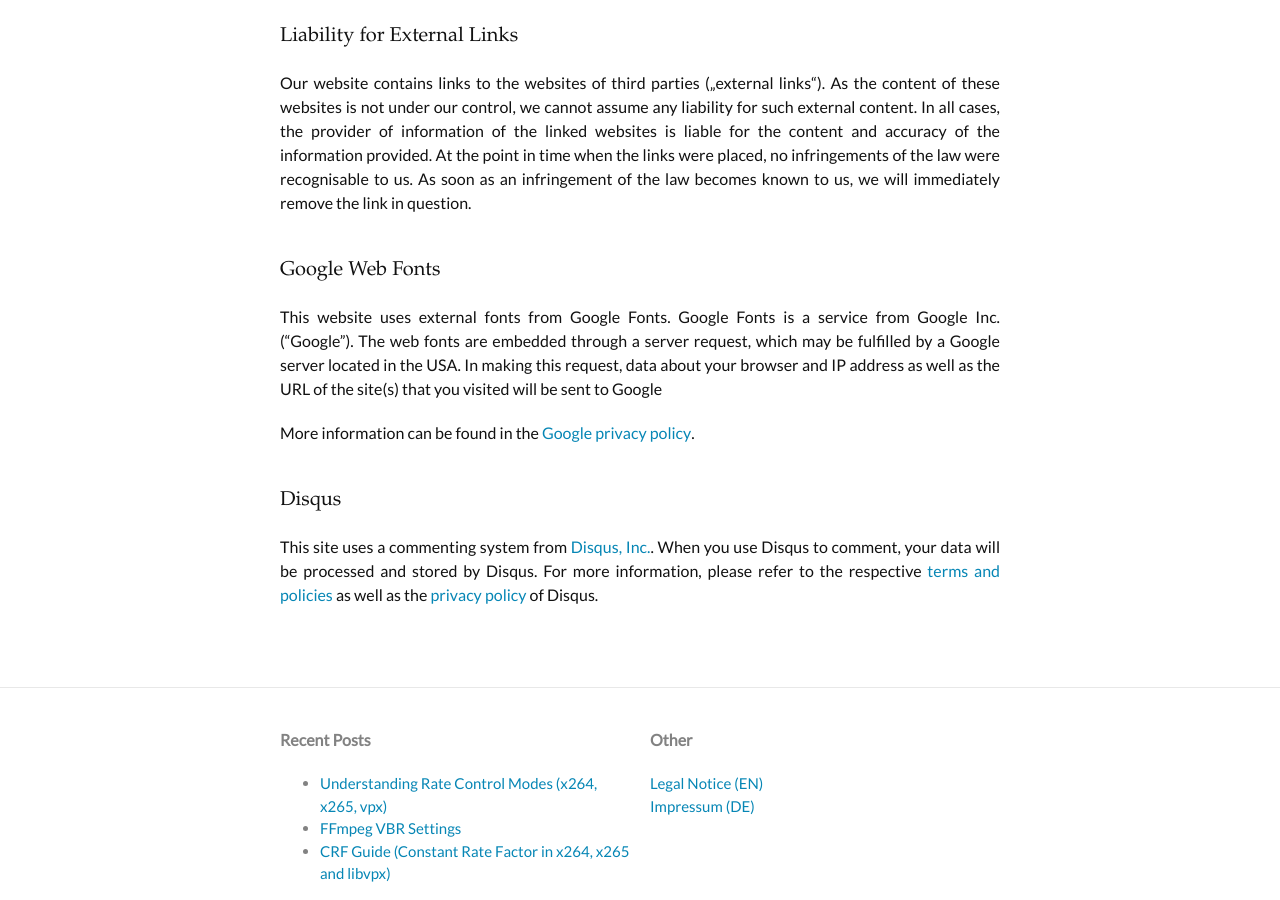
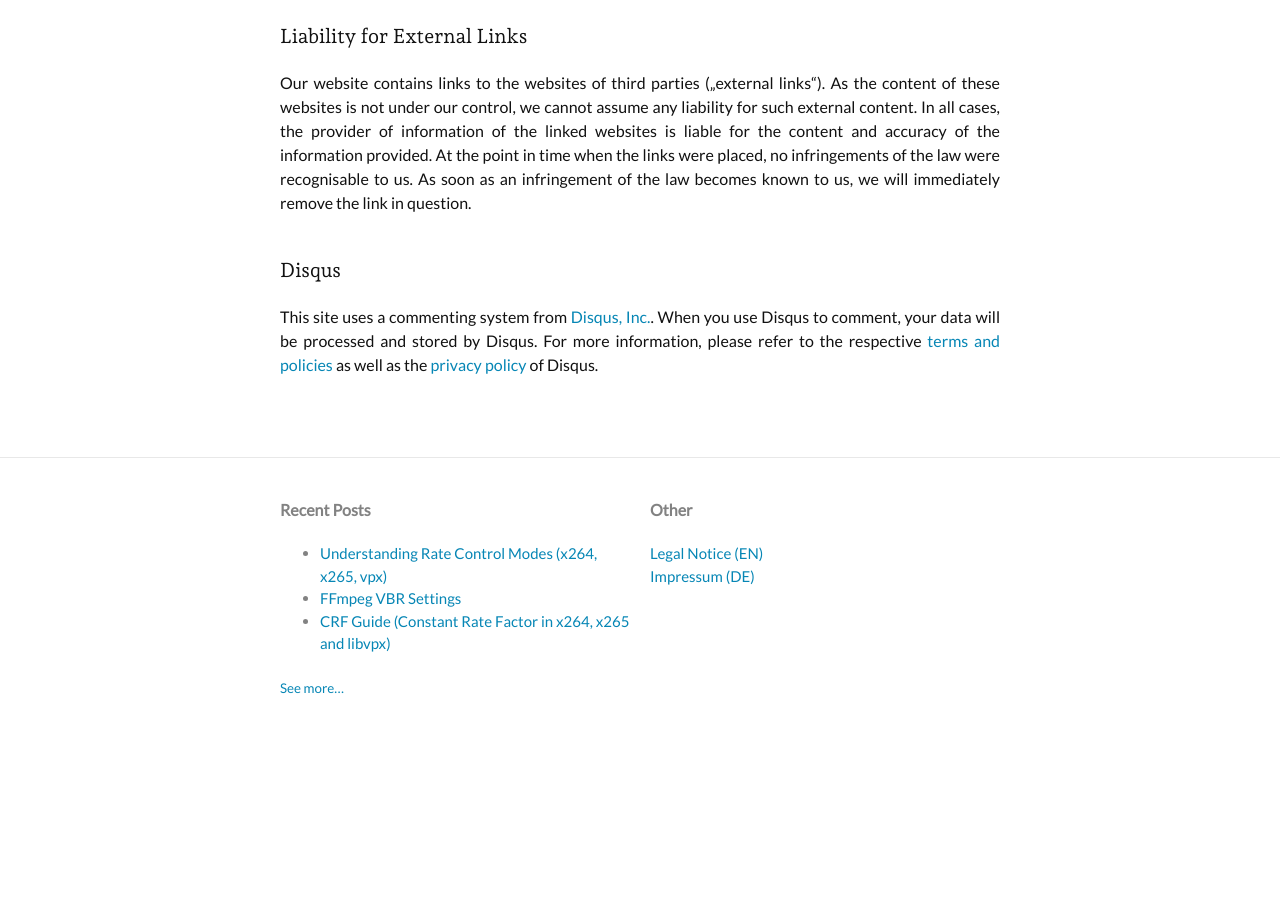
Before and after one commit to slhck/slhck.github.io, a Jekyll site: the page built from legal-notice.md, in a window 1280 px wide and 900 px high, scrolled down 905 px. Built offline with Jekyll 4.4.1, drawn with Linux system fonts in a browser that asks for light colours; some web fonts are replaced; after the commit the page ends 1684 px from its top, so only the background shows below that.

Commit message:
offline fonts

```diff
--- a/_includes/head.html
+++ b/_includes/head.html
@@ -6,15 +6,23 @@
   <title>{% if page.title %}{{ page.title | escape }}{% else %}{{ site.title | escape }}{% endif %}</title>
   <meta name="description" content="{{ page.excerpt | default: site.description | strip_html | normalize_whitespace | truncate: 160 | escape }}">
 
-  <link href="/assets/fontawesome/fontawesome.min.css" rel="stylesheet">
-  <link href="/assets/fontawesome/brands.min.css" rel="stylesheet">
-  <link href="/assets/fontawesome/solid.min.css" rel="stylesheet">
+  <link rel="preload" href="/assets/fontawesome/fontawesome.min.css" as="style">
+  <link rel="preload" href="/assets/fontawesome/brands.min.css" as="style">
+  <link rel="preload" href="/assets/fontawesome/solid.min.css" as="style">
+  <link rel="preload" href="{{ "/assets/main.css" | relative_url }}" as="style">
 
-  <link rel="preconnect" href="https://fonts.googleapis.com">
-  <link rel="preconnect" href="https://fonts.gstatic.com" crossorigin>
-  <link href="https://fonts.googleapis.com/css2?family=Andada+Pro&family=Lato&display=swap" rel="stylesheet">
+  <link rel="preload" href="/assets/webfonts/andada-pro-v20-latin-italic.woff2" as="font" type="font/woff2" crossorigin>
+  <link rel="preload" href="/assets/webfonts/andada-pro-v20-latin-regular.woff2" as="font" type="font/woff2" crossorigin>
+  <link rel="preload" href="/assets/webfonts/fa-brands-400.woff2" as="font" type="font/woff2" crossorigin>
+  <link rel="preload" href="/assets/webfonts/fa-solid-900.woff2" as="font" type="font/woff2" crossorigin>
+  <link rel="preload" href="/assets/webfonts/lato-v23-latin-italic.woff2" as="font" type="font/woff2" crossorigin>
+  <link rel="preload" href="/assets/webfonts/lato-v23-latin-regular.woff2" as="font" type="font/woff2" crossorigin>
 
+  <link rel="stylesheet" href="/assets/fontawesome/fontawesome.min.css">
+  <link rel="stylesheet" href="/assets/fontawesome/brands.min.css">
+  <link rel="stylesheet" href="/assets/fontawesome/solid.min.css">
   <link rel="stylesheet" href="{{ "/assets/main.css" | relative_url }}">
+
   <link rel="canonical" href="{{ page.url | replace:'index.html','' | absolute_url }}">
   <link rel="alternate" type="application/rss+xml" title="{{ site.title | escape }}" href="{{ "/feed.xml" | relative_url }}">
 
--- a/assets/main.scss
+++ b/assets/main.scss
@@ -75,3 +75,55 @@
         color: lighten($shade-color, 25%);
     }
 }
+
+/* lato-regular - latin */
+@font-face {
+    font-display: swap;
+    /* Check https://developer.mozilla.org/en-US/docs/Web/CSS/@font-face/font-display for other options. */
+    font-family: 'Lato';
+    font-style: normal;
+    font-weight: 400;
+    src: url('webfonts/lato-v23-latin-regular.woff2') format('woff2'),
+        /* Chrome 36+, Opera 23+, Firefox 39+ */
+        url('webfonts/lato-v23-latin-regular.woff') format('woff');
+    /* Chrome 5+, Firefox 3.6+, IE 9+, Safari 5.1+ */
+}
+
+/* lato-italic - latin */
+@font-face {
+    font-display: swap;
+    /* Check https://developer.mozilla.org/en-US/docs/Web/CSS/@font-face/font-display for other options. */
+    font-family: 'Lato';
+    font-style: italic;
+    font-weight: 400;
+    src: url('webfonts/lato-v23-latin-italic.woff2') format('woff2'),
+        /* Chrome 36+, Opera 23+, Firefox 39+ */
+        url('webfonts/lato-v23-latin-italic.woff') format('woff');
+    /* Chrome 5+, Firefox 3.6+, IE 9+, Safari 5.1+ */
+}
+
+/* andada-pro-regular - latin */
+@font-face {
+    font-display: swap;
+    /* Check https://developer.mozilla.org/en-US/docs/Web/CSS/@font-face/font-display for other options. */
+    font-family: 'Andada Pro';
+    font-style: normal;
+    font-weight: 400;
+    src: url('webfonts/andada-pro-v20-latin-regular.woff2') format('woff2'),
+        /* Chrome 36+, Opera 23+, Firefox 39+ */
+        url('webfonts/andada-pro-v20-latin-regular.woff') format('woff');
+    /* Chrome 5+, Firefox 3.6+, IE 9+, Safari 5.1+ */
+}
+
+/* andada-pro-italic - latin */
+@font-face {
+    font-display: swap;
+    /* Check https://developer.mozilla.org/en-US/docs/Web/CSS/@font-face/font-display for other options. */
+    font-family: 'Andada Pro';
+    font-style: italic;
+    font-weight: 400;
+    src: url('webfonts/andada-pro-v20-latin-italic.woff2') format('woff2'),
+        /* Chrome 36+, Opera 23+, Firefox 39+ */
+        url('webfonts/andada-pro-v20-latin-italic.woff') format('woff');
+    /* Chrome 5+, Firefox 3.6+, IE 9+, Safari 5.1+ */
+}
--- a/legal-notice.md
+++ b/legal-notice.md
@@ -27,12 +27,6 @@
 
 Our website contains links to the websites of third parties („external links“). As the content of these websites is not under our control, we cannot assume any liability for such external content. In all cases, the provider of information of the linked websites is liable for the content and accuracy of the information provided. At the point in time when the links were placed, no infringements of the law were recognisable to us. As soon as an infringement of the law becomes known to us, we will immediately remove the link in question.
 
-### Google Web Fonts
-
-This website uses external fonts from Google Fonts. Google Fonts is a service from Google Inc. ("Google"). The web fonts are embedded through a server request, which may be fulfilled by a Google server located in the USA. In making this request, data about your browser and IP address as well as the URL of the site(s) that you visited will be sent to Google
-
-More information can be found in the <a href="https://www.google.com/policies/privacy">Google privacy policy</a>.
-
 ### Disqus
 
 This site uses a commenting system from [Disqus, Inc.](https://disqus.com/). When you use Disqus to comment, your data will be processed and stored by Disqus. For more information, please refer to the respective [terms and policies](https://help.disqus.com/terms-and-policies/terms-of-service) as well as the [privacy policy](https://help.disqus.com/terms-and-policies/disqus-privacy-policy) of Disqus.
```
Also changed, not shown: impressum.md (+0 -6 lines), assets/webfonts/andada-pro-v20-latin-italic.woff (added), assets/webfonts/andada-pro-v20-latin-italic.woff2 (added), assets/webfonts/andada-pro-v20-latin-regular.woff (added), assets/webfonts/andada-pro-v20-latin-regular.woff2 (added), assets/webfonts/lato-v23-latin-italic.woff (added), assets/webfonts/lato-v23-latin-italic.woff2 (added), assets/webfonts/lato-v23-latin-regular.woff (added), assets/webfonts/lato-v23-latin-regular.woff2 (added).
